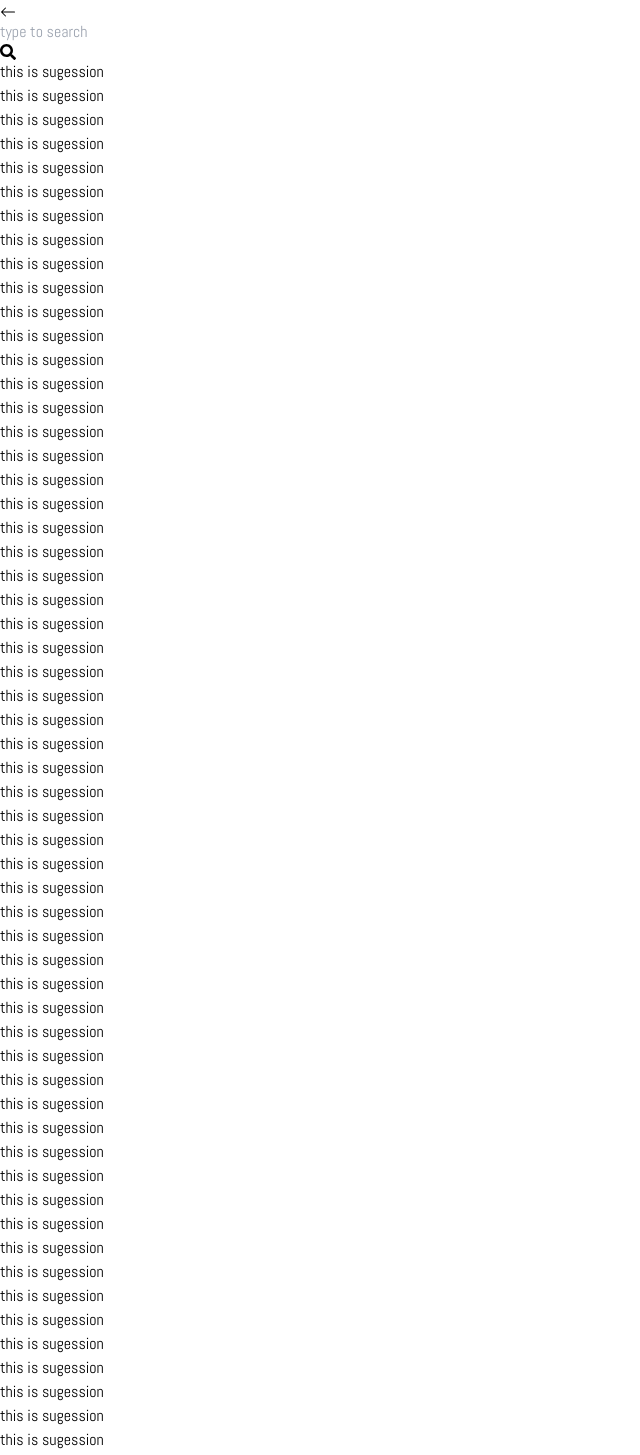
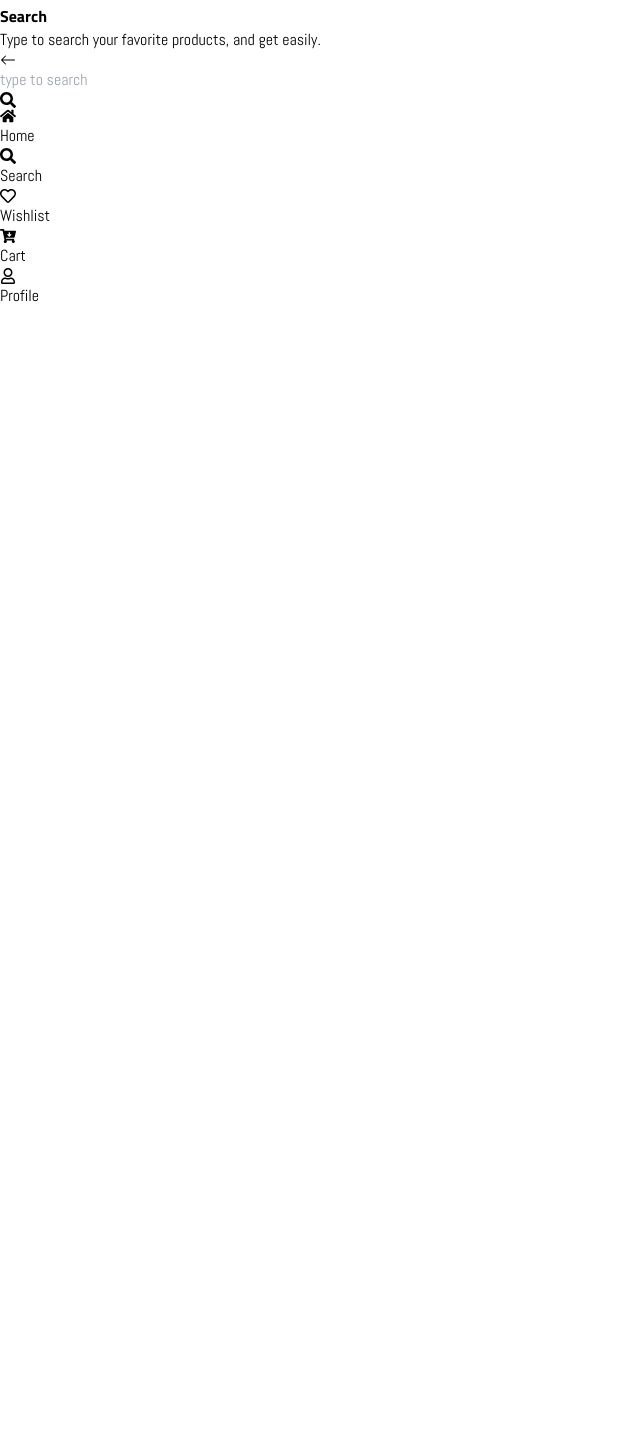
Before and after one commit to mhgkhan/ghazna.shop, a React (Vite) app: page /search in a window 1280 px wide. Shown: the part 84-1539 px from the top of the page, without its empty margins (0-640 px from the left). After the commit the page ends 800 px from the top, so only its background shows below. Built offline with nearby package versions, Linux system fonts and the light colour scheme.

Commit message:
Added full-screen-height on all pages

```diff
--- a/src/pages/Cart.jsx
+++ b/src/pages/Cart.jsx
@@ -1,10 +1,25 @@
 import React from 'react'
 
 const Cart = () => {
+
+
+
+
   return (
-    <div>
-      this is cart
-    </div>
+    <main className='min-h-screen px-1 md:px-0 '>
+      <div className="container mx-auto">
+
+        <div className="wishlistheading my-5 w-full p-2">
+          <h2 className="text-3xl font-bold my-1"> Cart   </h2>
+          <p className="text-gray-600">Everything you love, all in one place. Add your favorite items to this list to easily revisit them or share with friends and family.</p>
+        </div>
+
+
+
+
+
+      </div>
+    </main>
   )
 }
 
--- a/src/pages/Login.jsx
+++ b/src/pages/Login.jsx
@@ -2,8 +2,19 @@ import React from 'react'
 
 const Login = () => {
   return (
-    <main>
-        this is login page please login to your account ..
+    <main className='min-h-screen px-2 md:px-0' >
+
+        <div className="container mx-auto">
+
+        <div className="wishlistheading my-5 w-full p-2">
+          <h2 className="text-3xl font-bold my-1"> Login    </h2>
+          <p className="text-gray-600">Please login to your account to acces our features etc easily </p>
+        </div>
+
+
+
+        </div>
+
     </main>
   )
 }
--- a/src/pages/Search.jsx
+++ b/src/pages/Search.jsx
@@ -4,82 +4,24 @@ import { FaSearch } from 'react-icons/fa'
 
 const Search = () => {
   return (
-    <main className='px-2 md:px-0'>
+    <main className='px-2 md:px-0 min-h-screen'>
 
       <div className="container mx-auto">
 
-        <section className="search w-full my-1 bg-white">
+        <div className="wishlistheading my-5 w-full p-2">
+          <h2 className="text-3xl font-bold my-1"> Search     </h2>
+          <p className="text-gray-600">Type to search your favorite products, and get easily. </p>
+        </div>
+
+
+        <section className="search w-full my-1 bg-white rounded-full shadow-md shadow-gray-300">
           <div className="search_input_area w-full">
             <form action="" className="w-full flex gap-2 items-center justify-between">
-              <div className="back px-3 py-2 md:px-5 md:py-3 rounded-md flex items-center justify-center text-xl cursor-pointer hover:bg-orange-200"><BsArrowLeft /></div>
-              <input type="text" name="search" placeholder='type to search' className='w-[90%] mx-auto outline-none border border-1 border-gray-500 rounded-full px-5 py-1 text-lg'/>
-              <div className="back px-3 py-2 md:px-5 md:py-3 rounded-md flex items-center justify-center text-xl cursor-pointer hover:bg-orange-200"><FaSearch /></div>
+              <div className="rounded-full back px-3 py-2 md:px-5 md:py-3  flex items-center justify-center text-xl cursor-pointer hover:bg-orange-200"><BsArrowLeft /></div>
+              <input type="text" name="search" placeholder='type to search' className='w-[90%] mx-auto outline-none border border-1 border-gray-500 rounded-full px-5 py-1 text-lg' />
+              <div className="rounded-full back px-3 py-2 md:px-5 md:py-3  flex items-center justify-center text-xl cursor-pointer hover:bg-orange-200"><FaSearch /></div>
             </form>
           </div>
-        </section>
-
-
-        <section className="products_suggestion">
-        <p> this is sugession </p>
-        <p> this is sugession </p>
-        <p> this is sugession </p>
-        <p> this is sugession </p>
-        <p> this is sugession </p>
-        <p> this is sugession </p>
-        <p> this is sugession </p>
-        <p> this is sugession </p>
-        <p> this is sugession </p>
-        <p> this is sugession </p>
-        <p> this is sugession </p>
-        <p> this is sugession </p>
-        <p> this is sugession </p>
-        <p> this is sugession </p>
-        <p> this is sugession </p>
-        <p> this is sugession </p>
-        <p> this is sugession </p>
-        <p> this is sugession </p>
-        <p> this is sugession </p>
-        <p> this is sugession </p>
-        <p> this is sugession </p>
-        <p> this is sugession </p>
-        <p> this is sugession </p>
-        <p> this is sugession </p>
-        <p> this is sugession </p>
-        <p> this is sugession </p>
-        <p> this is sugession </p>
-        <p> this is sugession </p>
-        <p> this is sugession </p>
-        <p> this is sugession </p>
-        <p> this is sugession </p>
-        <p> this is sugession </p>
-        <p> this is sugession </p>
-        <p> this is sugession </p>
-        <p> this is sugession </p>
-        <p> this is sugession </p>
-        <p> this is sugession </p>
-        <p> this is sugession </p>
-        <p> this is sugession </p>
-        <p> this is sugession </p>
-        <p> this is sugession </p>
-        <p> this is sugession </p>
-        <p> this is sugession </p>
-        <p> this is sugession </p>
-        <p> this is sugession </p>
-        <p> this is sugession </p>
-        <p> this is sugession </p>
-        <p> this is sugession </p>
-        <p> this is sugession </p>
-        <p> this is sugession </p>
-        <p> this is sugession </p>
-        <p> this is sugession </p>
-        <p> this is sugession </p>
-        <p> this is sugession </p>
-        <p> this is sugession </p>
-        <p> this is sugession </p>
-        <p> this is sugession </p>
-        <p> this is sugession </p>
-        <p> this is sugession </p>
-        <p> this is sugession </p>
         </section>
 
 
```
